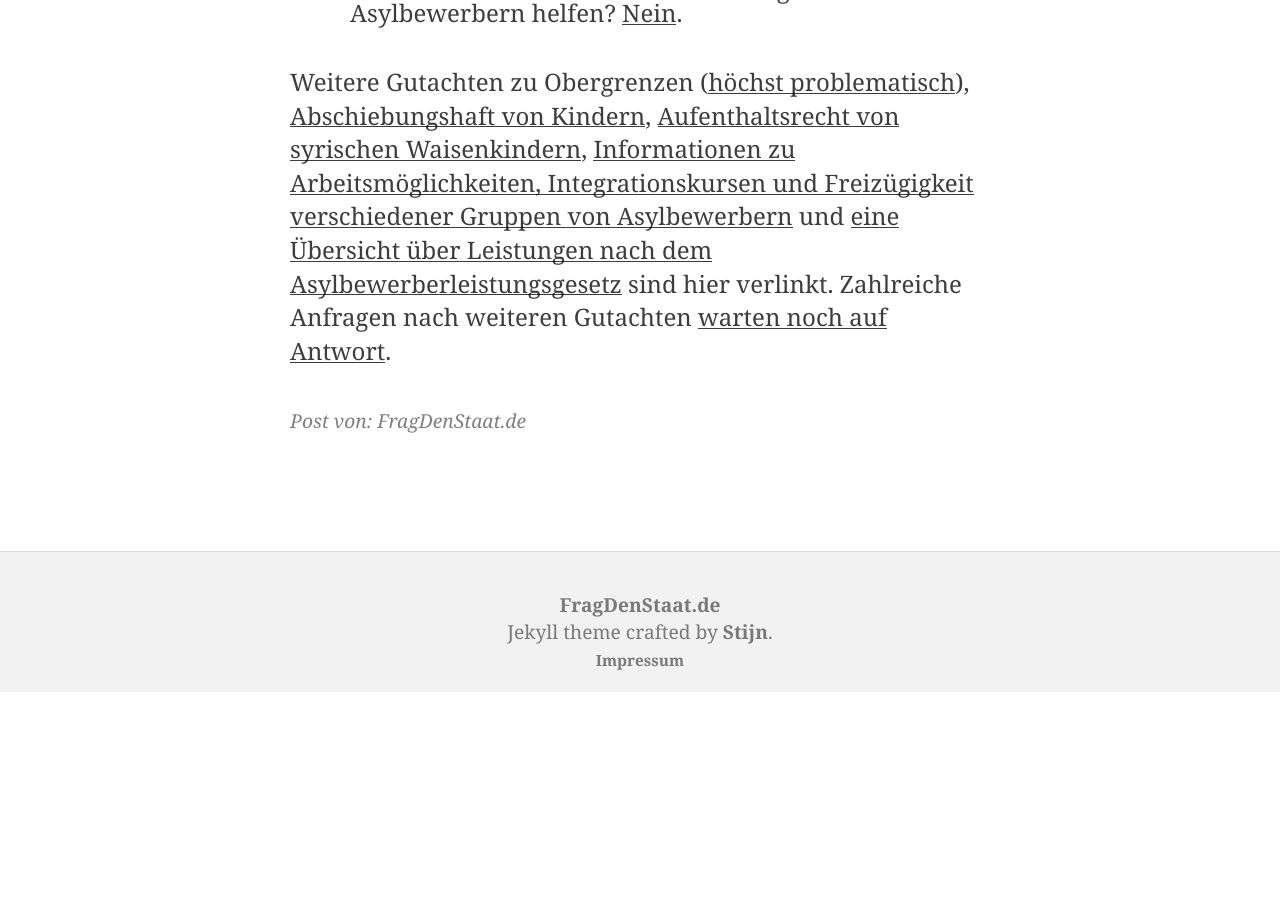
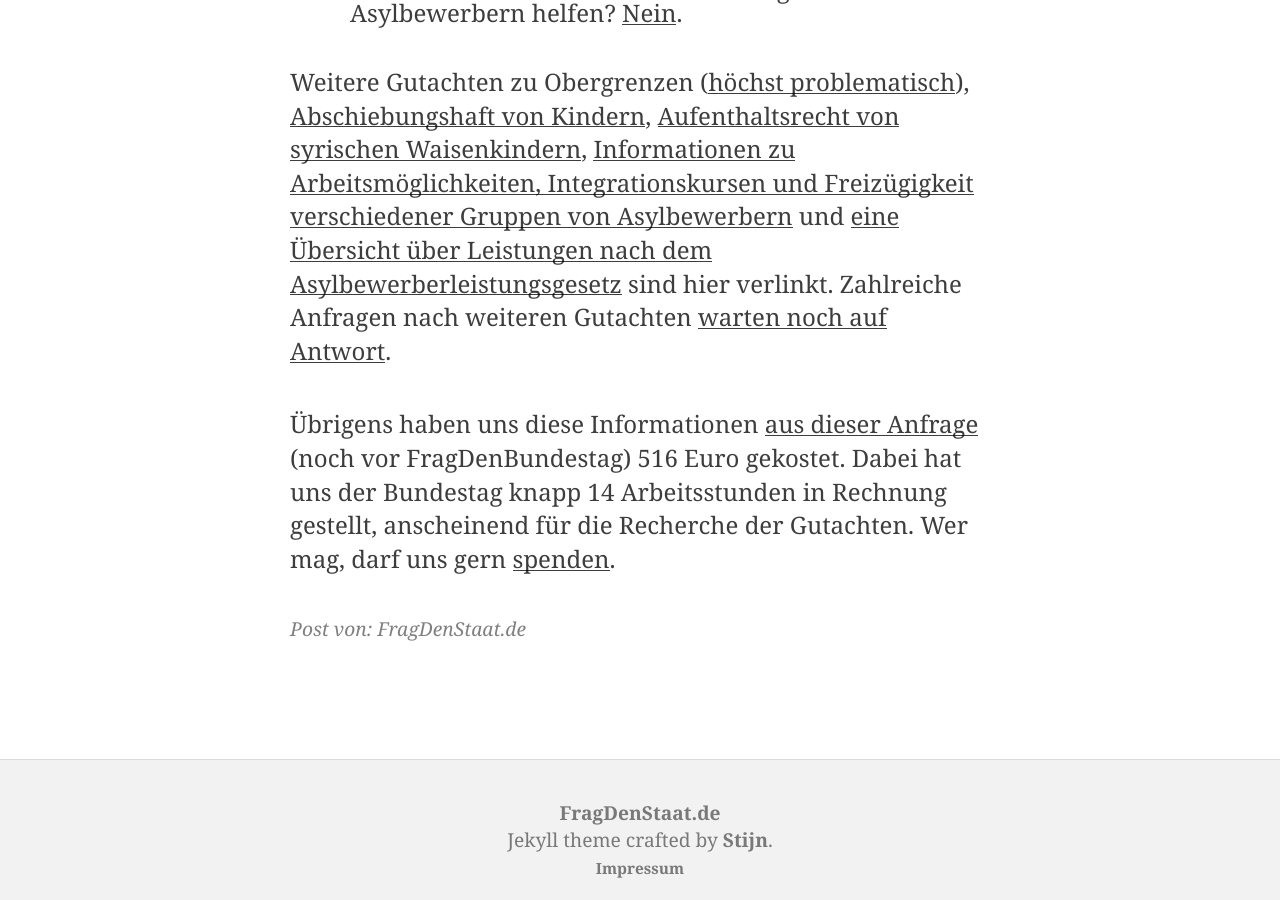
Before and after one commit to okfde/blog.fragdenstaat.de, a Jekyll site: the page built from _posts/2016/2016-02-01-bundestag-asyl.markdown, in a window 1280 px wide and 900 px high, scrolled down 1388 px. Built offline with Jekyll 4.4.1, drawn with Linux system fonts in a browser that asks for light colours; before the commit the page ends 2080 px from its top, so only the background shows below that.

Commit message:
Update 2016-02-01-bundestag-asyl.markdown

```diff
--- a/_posts/2016/2016-02-01-bundestag-asyl.markdown
+++ b/_posts/2016/2016-02-01-bundestag-asyl.markdown
@@ -18,3 +18,5 @@ Hilfreich ist dabei ein Blick in Gutachten des Wissenschaftlichen Dienstes im Bu
 * Darf die <b>Bundeswehr bei Abschiebungen von Asylbewerbern helfen</b>? <a href="https://fragdenstaat.de/files/foi/40168/wd-asyl-10.pdf">Nein</a>.
 
 Weitere Gutachten zu Obergrenzen (<a href="https://fragdenstaat.de/files/foi/30800/obergrenze-153-15.pdf">höchst problematisch</a>), <a href="https://fragdenstaat.de/files/foi/40168/wd-asyl-4.pdf"><b>Abschiebungshaft von Kindern</b></a>, <a href="https://fragdenstaat.de/files/foi/40168/wd-asyl-3.pdf">Aufenthaltsrecht von syrischen Waisenkindern</a>, <a href="https://fragdenstaat.de/files/foi/40168/wd-asyl-4.pdf">Informationen zu Arbeitsmöglichkeiten, Integrationskursen und Freizügigkeit verschiedener Gruppen von Asylbewerbern</a> und <a href="https://fragdenstaat.de/files/foi/40168/wd-asyl-16.pdf">eine <b>Übersicht über Leistungen nach dem Asylbewerberleistungsgesetz</b></a> sind hier verlinkt. Zahlreiche Anfragen nach weiteren Gutachten <a href="https://fragdenstaat.de/kampagne/wissenschaftlicher-dienst/?q=asyl&page=">warten noch auf Antwort</a>.
+
+Übrigens haben uns diese Informationen <a href="https://fragdenstaat.de/anfrage/wissenschaftlicher-dienst-gutachten-zu-asylverfahren-und-asylrecht/#-">aus dieser Anfrage</a> (noch vor FragDenBundestag) 516 Euro gekostet. Dabei hat uns der Bundestag knapp 14 Arbeitsstunden in Rechnung gestellt, anscheinend für die Recherche der Gutachten. Wer mag, darf uns gern <a href="https://fragdenstaat.de/hilfe/spenden/">spenden</a>.
```
